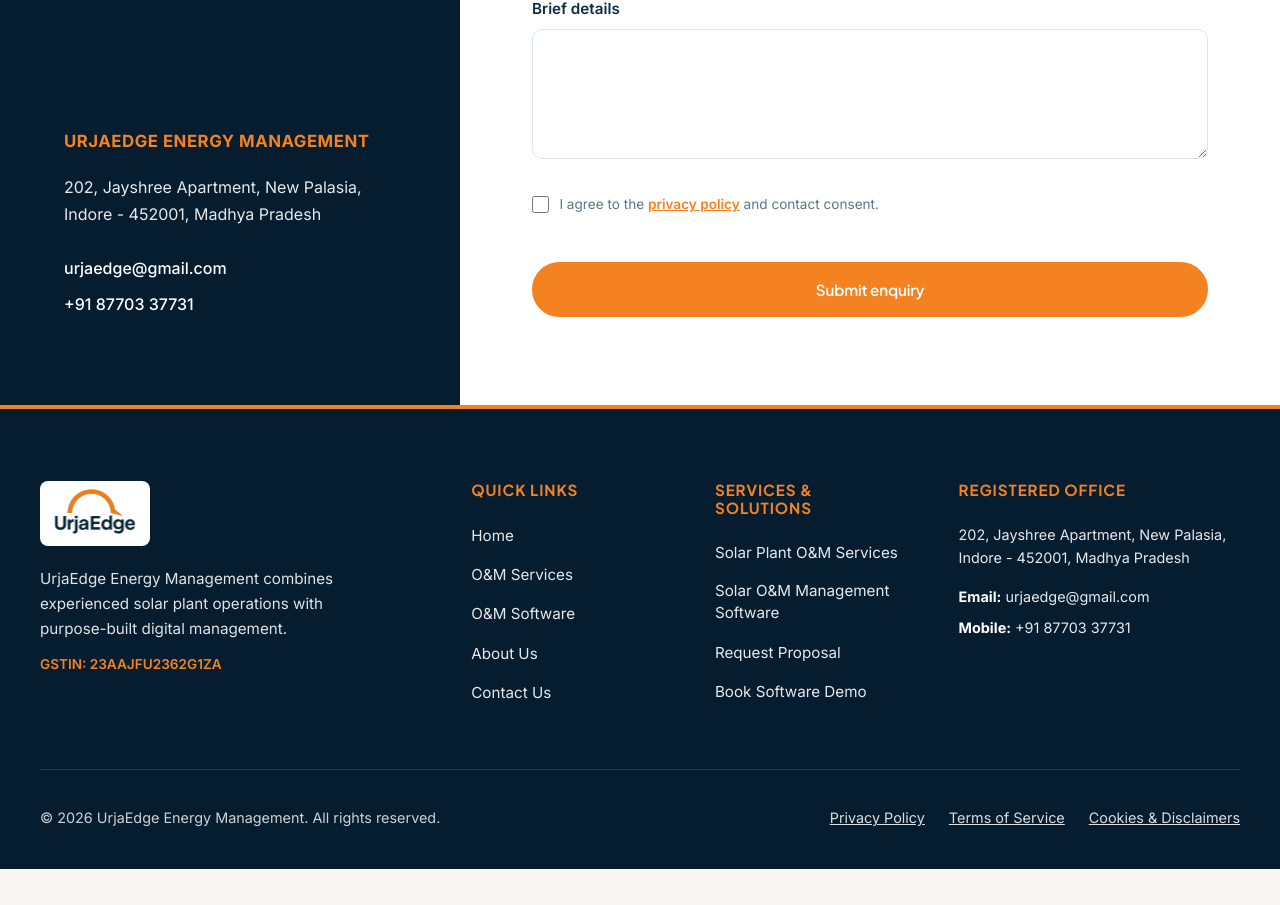
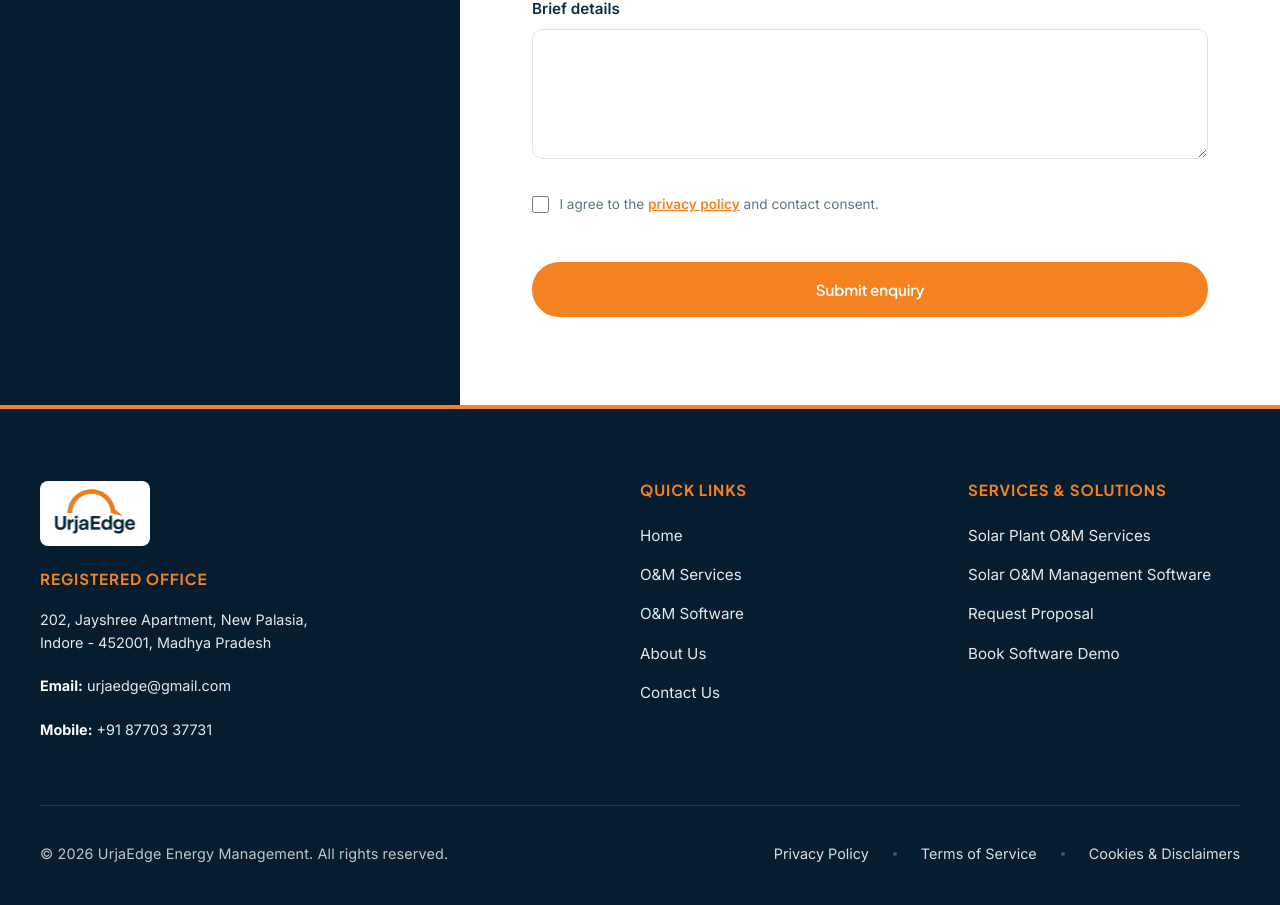
Before and after one commit to asellus-1/urjaedge, a React (Vite) app: page / in a window 1280 px wide. Shown: the part 4259-5164 px from the top of the page. Before the commit the page ends 5128 px from the top, so only its background shows below. Built offline with nearby package versions, Linux system fonts and the light colour scheme.

Commit message:
feat(footer): polish footer layout and refine contact details

```diff
--- a/src/components/Footer.jsx
+++ b/src/components/Footer.jsx
@@ -32,12 +32,19 @@
                 <Logo />
               </div>
             </button>
-            <p style={{ marginTop: '1.25rem', maxWidth: '320px', color: 'rgba(255, 255, 255, 0.88)' }}>
-              UrjaEdge Energy Management combines experienced solar plant operations with purpose-built digital management.
-            </p>
-            <p style={{ marginTop: '0.75rem', fontSize: '0.85rem', color: 'var(--energy-orange)', fontWeight: '600' }}>
-              GSTIN: 23AAJFU2362G1ZA
-            </p>
+            <div style={{ marginTop: '1.5rem' }}>
+              <h4 style={{ color: 'var(--energy-orange)', fontSize: '0.95rem', fontWeight: '700', marginBottom: '1rem', textTransform: 'uppercase', letterSpacing: '0.06em' }}>Registered Office</h4>
+              <p style={{ color: 'rgba(255, 255, 255, 0.9)', fontSize: '0.9rem', lineHeight: '1.6', marginBottom: '1rem' }}>
+                202, Jayshree Apartment, New Palasia,<br />
+                Indore - 452001, Madhya Pradesh
+              </p>
+              <p style={{ color: 'rgba(255, 255, 255, 0.9)', fontSize: '0.9rem', marginBottom: '0.5rem' }}>
+                <strong style={{ color: 'var(--white)' }}>Email:</strong> urjaedge@gmail.com
+              </p>
+              <p style={{ color: 'rgba(255, 255, 255, 0.9)', fontSize: '0.9rem' }}>
+                <strong style={{ color: 'var(--white)' }}>Mobile:</strong> +91 87703 37731
+              </p>
+            </div>
           </div>
 
           {/* Quick Links */}
@@ -99,46 +106,20 @@
             </ul>
           </div>
 
-          {/* Registered Address & Contact */}
-          <div>
-            <h4 className="footer-col-title">Registered Office</h4>
-            <p style={{ color: 'rgba(255, 255, 255, 0.9)', fontSize: '0.9rem', lineHeight: '1.6', marginBottom: '1rem' }}>
-              202, Jayshree Apartment, New Palasia,<br />
-              Indore - 452001, Madhya Pradesh
-            </p>
-            <p style={{ color: 'rgba(255, 255, 255, 0.9)', fontSize: '0.9rem', marginBottom: '0.5rem' }}>
-              <strong style={{ color: 'var(--white)' }}>Email:</strong> urjaedge@gmail.com
-            </p>
-            <p style={{ color: 'rgba(255, 255, 255, 0.9)', fontSize: '0.9rem' }}>
-              <strong style={{ color: 'var(--white)' }}>Mobile:</strong> +91 87703 37731
-            </p>
-          </div>
+
         </div>
 
         {/* Footer Bottom */}
         <div className="footer-bottom">
-          <div style={{ color: 'rgba(255, 255, 255, 0.8)' }}>
-            © 2026 UrjaEdge Energy Management. All rights reserved.
+          <div className="footer-copyright">
+            © {new Date().getFullYear()} UrjaEdge Energy Management. All rights reserved.
           </div>
-          <div style={{ display: 'flex', gap: '1.5rem' }}>
-            <button
-              onClick={() => openModal('privacy')}
-              style={{ background: 'none', border: 'none', color: 'rgba(255, 255, 255, 0.85)', cursor: 'pointer', textDecoration: 'underline' }}
-            >
-              Privacy Policy
-            </button>
-            <button
-              onClick={() => openModal('terms')}
-              style={{ background: 'none', border: 'none', color: 'rgba(255, 255, 255, 0.85)', cursor: 'pointer', textDecoration: 'underline' }}
-            >
-              Terms of Service
-            </button>
-            <button
-              onClick={() => openModal('cookies')}
-              style={{ background: 'none', border: 'none', color: 'rgba(255, 255, 255, 0.85)', cursor: 'pointer', textDecoration: 'underline' }}
-            >
-              Cookies & Disclaimers
-            </button>
+          <div className="footer-legal-links">
+            <button onClick={() => openModal('privacy')}>Privacy Policy</button>
+            <span className="footer-divider"></span>
+            <button onClick={() => openModal('terms')}>Terms of Service</button>
+            <span className="footer-divider"></span>
+            <button onClick={() => openModal('cookies')}>Cookies & Disclaimers</button>
           </div>
         </div>
       </div>
--- a/src/index.css
+++ b/src/index.css
@@ -606,7 +606,7 @@
 
 .footer-top {
   display: grid;
-  grid-template-columns: 2fr 1fr 1fr 1.5fr;
+  grid-template-columns: 2fr 1fr 1fr;
   gap: 3.5rem;
   margin-bottom: 4rem;
 }
@@ -661,10 +661,46 @@
   display: flex;
   align-items: center;
   justify-content: space-between;
-  font-size: 0.9rem;
-  color: rgba(255, 255, 255, 0.65);
   flex-wrap: wrap;
   gap: 1.25rem;
+}
+
+.footer-copyright {
+  color: rgba(255, 255, 255, 0.75);
+  font-size: 0.9rem;
+  letter-spacing: 0.01em;
+}
+
+.footer-legal-links {
+  display: flex;
+  align-items: center;
+  gap: 1.5rem;
+  flex-wrap: wrap;
+  justify-content: center;
+}
+
+.footer-legal-links button {
+  background: none;
+  border: none;
+  color: rgba(255, 255, 255, 0.85);
+  font-size: 0.9rem;
+  cursor: pointer;
+  transition: color 0.3s ease, text-shadow 0.3s ease;
+  padding: 0;
+  text-decoration: none;
+  white-space: nowrap;
+}
+
+.footer-legal-links button:hover {
+  color: var(--energy-orange);
+  text-shadow: 0 0 12px rgba(245, 130, 32, 0.4);
+}
+
+.footer-divider {
+  width: 4px;
+  height: 4px;
+  border-radius: 50%;
+  background-color: rgba(255, 255, 255, 0.25);
 }
 
 /* Visibility Controls to lock Desktop completely */
@@ -750,6 +786,11 @@
   .footer-bottom {
     flex-direction: column;
     text-align: center;
+    gap: 1.75rem;
+  }
+
+  .footer-legal-links {
+    gap: 1rem;
   }
 }
 
--- a/src/pages/Home.jsx
+++ b/src/pages/Home.jsx
@@ -819,35 +819,7 @@
                 Choose expert O&M services, management software, or an integrated model.
               </p>
 
-              <div style={{ marginTop: 'auto' }}>
-                <div className="contact-info-company" style={{ color: 'var(--energy-orange)', fontWeight: '700', fontSize: '1.05rem', letterSpacing: '0.03em', marginBottom: '1.15rem' }}>
-                  URJAEDGE ENERGY MANAGEMENT
-                </div>
-                <div className="contact-info-address" style={{ color: 'rgba(255,255,255,0.9)', fontSize: '1rem', lineHeight: '1.7', marginBottom: '1.75rem' }}>
-                  202, Jayshree Apartment, New Palasia,<br />
-                  Indore - 452001, Madhya Pradesh
-                </div>
-                <div style={{ marginBottom: '0.65rem' }}>
-                  <a
-                    href="mailto:urjaedge@gmail.com"
-                    style={{ color: 'var(--white)', fontSize: '1rem', fontWeight: '500', transition: 'color 0.2s ease', display: 'inline-block' }}
-                    onMouseEnter={(e) => e.target.style.color = 'var(--energy-orange)'}
-                    onMouseLeave={(e) => e.target.style.color = 'var(--white)'}
-                  >
-                    urjaedge@gmail.com
-                  </a>
-                </div>
-                <div>
-                  <a
-                    href="tel:+918770337731"
-                    style={{ color: 'var(--white)', fontSize: '1rem', fontWeight: '500', transition: 'color 0.2s ease', display: 'inline-block' }}
-                    onMouseEnter={(e) => e.target.style.color = 'var(--energy-orange)'}
-                    onMouseLeave={(e) => e.target.style.color = 'var(--white)'}
-                  >
-                    +91 87703 37731
-                  </a>
-                </div>
-              </div>
+
             </div>
 
             {/* Right Column: White Form Box */}
@@ -1187,37 +1159,7 @@
             )}
           </div>
 
-          {/* Dark Navy Info Card */}
-          <div className="reveal-on-scroll stagger-2" style={{
-            backgroundColor: 'var(--dark-navy)',
-            color: 'var(--white)',
-            borderRadius: '16px',
-            padding: '2rem 1.5rem',
-            boxShadow: '0 4px 20px rgba(0,0,0,0.1)'
-          }}>
-            <div style={{ color: 'var(--white)', fontWeight: 800, fontSize: '1.05rem', letterSpacing: '0.03em', textTransform: 'uppercase', marginBottom: '1.25rem' }}>
-              URJAEDGE ENERGY MANAGEMENT
-            </div>
-            <div style={{ color: 'rgba(255,255,255,0.9)', fontSize: '0.9rem', lineHeight: 1.65, marginBottom: '1.75rem' }}>
-              202, Jayshree Apartment, New Palasia, Indore - 452001, Madhya Pradesh
-            </div>
-            <div style={{ marginBottom: '0.5rem' }}>
-              <a
-                href="mailto:urjaedge@gmail.com"
-                style={{ color: 'var(--white)', fontSize: '0.95rem', fontWeight: 600, display: 'inline-block' }}
-              >
-                urjaedge@gmail.com
-              </a>
-            </div>
-            <div>
-              <a
-                href="tel:+918770337731"
-                style={{ color: 'var(--white)', fontSize: '0.95rem', fontWeight: 600, display: 'inline-block' }}
-              >
-                +91 87703 37731
-              </a>
-            </div>
-          </div>
+
         </div>
       </section>
 
```
Also changed, not shown: src/pages/Contact.jsx (+1 -15 lines).
